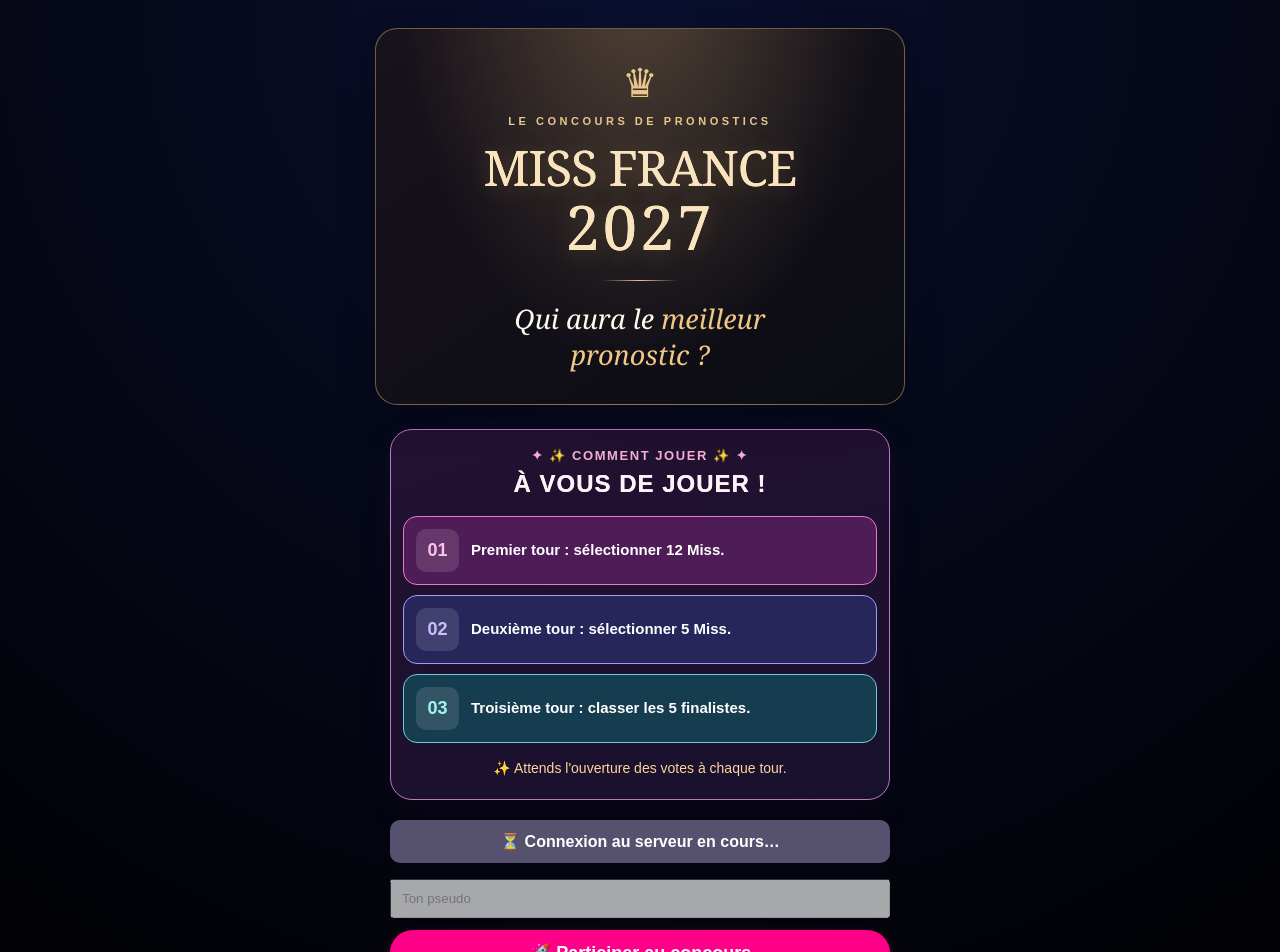
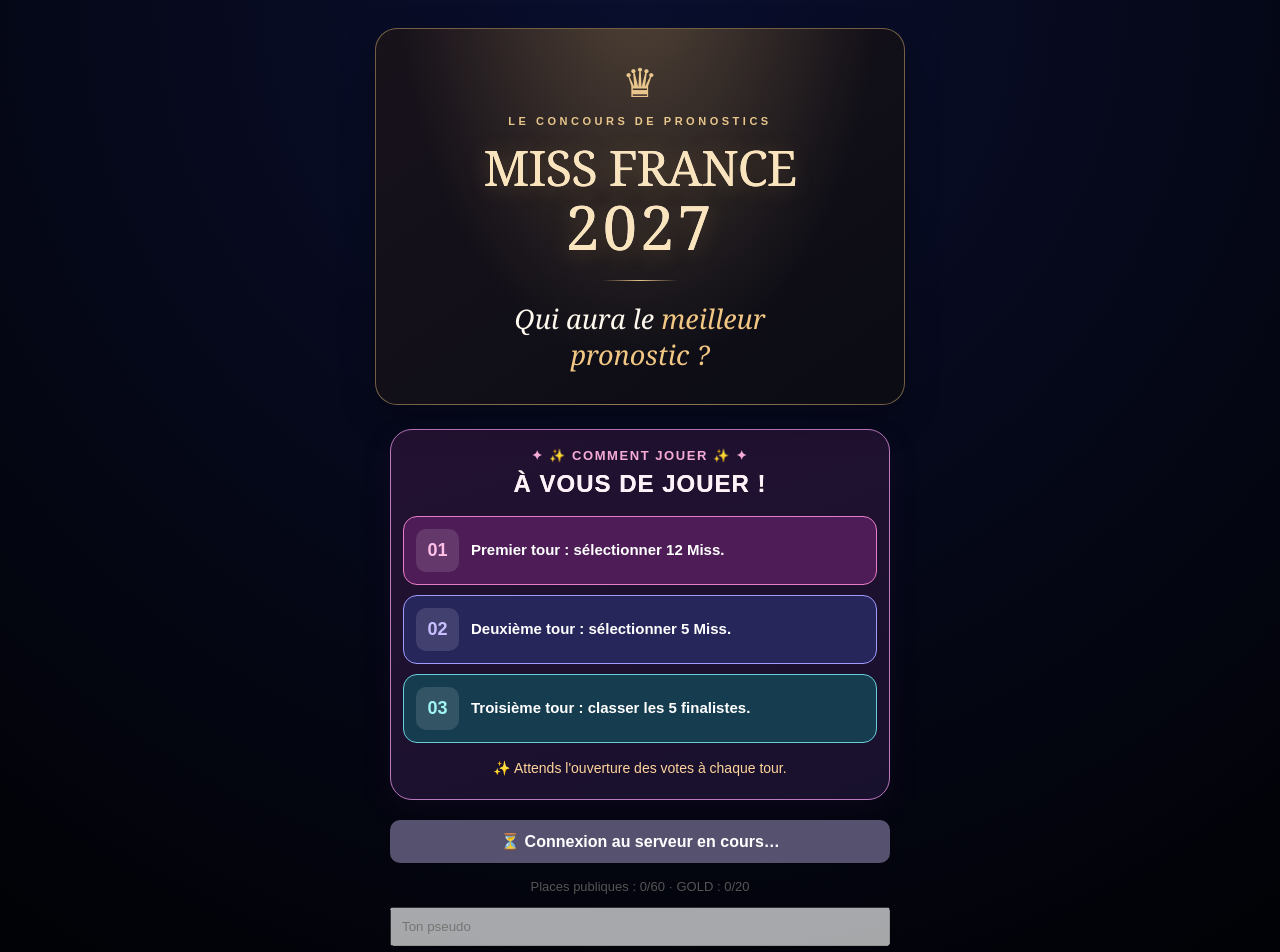
Before and after one commit to ludhardy-arch/miss2027, a React (Vite) app in the folder miss2026-main/: page /#/login in a window 1280 px wide. Shown: the top 952 px of the page. Built offline with nearby package versions, Linux system fonts and the light colour scheme; no server answers; the database is empty.

Commit message:
Add 60 public and 20 GOLD registration workflow to production

```diff
--- a/miss2026-main/src/pages/Login.jsx
+++ b/miss2026-main/src/pages/Login.jsx
@@ -5,11 +5,14 @@
 import { GoogleAuthProvider, signInWithPopup, signInAnonymously, onAuthStateChanged } from "firebase/auth";
 
 export default function Login({ setUser }) {
-  const { addPlayer, connectionsOpen, connectionsLoaded, connectionsError, gameId } = useContext(AppContext);
+  const { addPlayer, connectionsOpen, connectionsLoaded, connectionsError, gameId, publicUsed, goldUsed } = useContext(AppContext);
   const [pseudo, setPseudo] = useState("");
   const [error, setError] = useState("");
   const [pending, setPending] = useState(false);
   const [adminUid, setAdminUid] = useState("");
+  const [goldCode, setGoldCode] = useState("");
+  const goldRequired = publicUsed >= 60;
+  const full = goldRequired && goldUsed >= 20;
   const navigate = useNavigate();
 
   // Authenticate first-time visitors before reading the admin-controlled entry flag.
@@ -26,6 +29,7 @@
   }, []);
 
   async function loginPlayer() {
+    if (full) { setError("Toutes les places sont prises."); return; }
     if (!connectionsLoaded || !connectionsOpen) { setError("Les connexions sont fermées. Attends que l’administrateur les ouvre."); return; }
     const p = pseudo.trim().replace(/\s+/g, " ");
     if (!/^[a-zA-ZÀ-ÖØ-öø-ÿ0-9_ -]{2,24}$/.test(p)) {
@@ -39,7 +43,7 @@
       // The database security rules must bind the pseudo to this UID.
       // Check the current opening state again after Firebase authentication.
       if (!connectionsLoaded || !connectionsOpen) throw new Error("Les connexions sont fermées.");
-      await addPlayer(p, credential.user.uid);
+      await addPlayer(p, credential.user.uid, goldCode);
       const userObj = { pseudo: p, role: "player", uid: credential.user.uid, gameId };
       setUser(userObj);
       navigate("/player");
@@ -96,9 +100,18 @@
           : !connectionsLoaded ? "⏳ Connexion au serveur en cours…"
           : connectionsOpen ? "✅ Connexions ouvertes" : "⏳ Connexions fermées — attends l’ouverture par l’admin"}
       </p>
-      <input disabled={!connectionsLoaded || !connectionsOpen || pending} placeholder="Ton pseudo" value={pseudo} onChange={(e) => setPseudo(e.target.value)}
+      <p style={{ fontSize: 13, color: "#555" }}>Places publiques : {publicUsed}/60 · GOLD : {goldUsed}/20</p>
+      {goldRequired && (
+        <section style={{ marginBottom: 14, padding: 14, border: "1px solid #c9a051", background: "#fff8e8", borderRadius: 12 }}>
+          <strong>👑 Connexion GOLD</strong>
+          <p>{full ? "Toutes les places sont occupées." : "Les 60 places publiques sont prises. Code réservé aux invités."}</p>
+          {!full && <input type="password" value={goldCode} onChange={event => setGoldCode(event.target.value)}
+            placeholder="Code GOLD" autoComplete="off" style={{ width: "100%", boxSizing: "border-box", padding: 10 }} />}
+        </section>
+      )}
+      <input disabled={full || !connectionsLoaded || !connectionsOpen || pending} placeholder="Ton pseudo" value={pseudo} onChange={(e) => setPseudo(e.target.value)}
         style={{ padding: 10, width: "100%", boxSizing: "border-box", marginBottom: 12 }} />
-      <button onClick={loginPlayer} disabled={pending || !connectionsLoaded || !connectionsOpen} style={{ padding: 12, width: "100%", background: "#ff0088", color: "white", border: 0, cursor: "pointer", marginBottom: 18 }}>
+      <button onClick={loginPlayer} disabled={pending || full || !connectionsLoaded || !connectionsOpen} style={{ padding: 12, width: "100%", background: "#ff0088", color: "white", border: 0, cursor: "pointer", marginBottom: 18 }}>
         🚀 Participer au concours
       </button>
       <button onClick={loginAdmin} disabled={pending} style={{ padding: 12, width: "100%", cursor: "pointer" }}>
```
